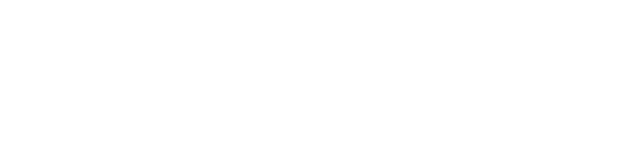
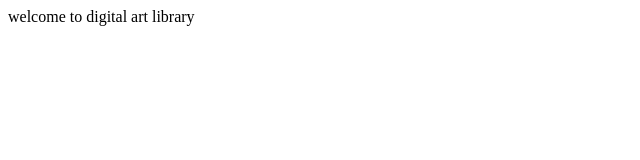
Before and after one commit to victortimilehin/Artlibary, a plain HTML site: page index.html in a window 1280 px wide. Shown: the whole page, without its empty margins (0-640 px from the left). Drawn offline with Linux system fonts and the light colour scheme.

Commit message:
Added welcome message

```diff
--- a/index.html
+++ b/index.html
@@ -1,3 +1,5 @@
 <html>
 
+  welcome to digital art library
+
 </html>
```
